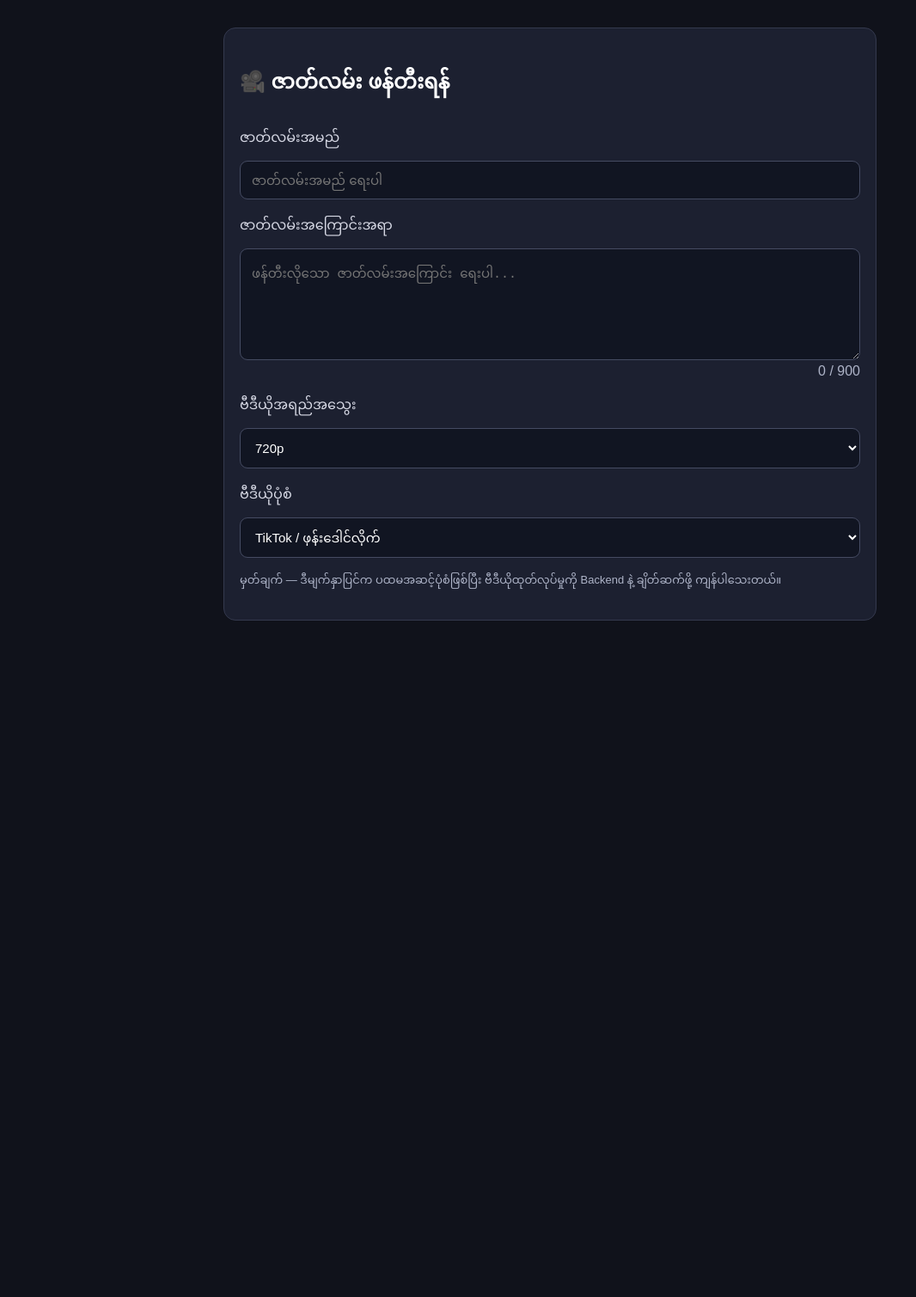
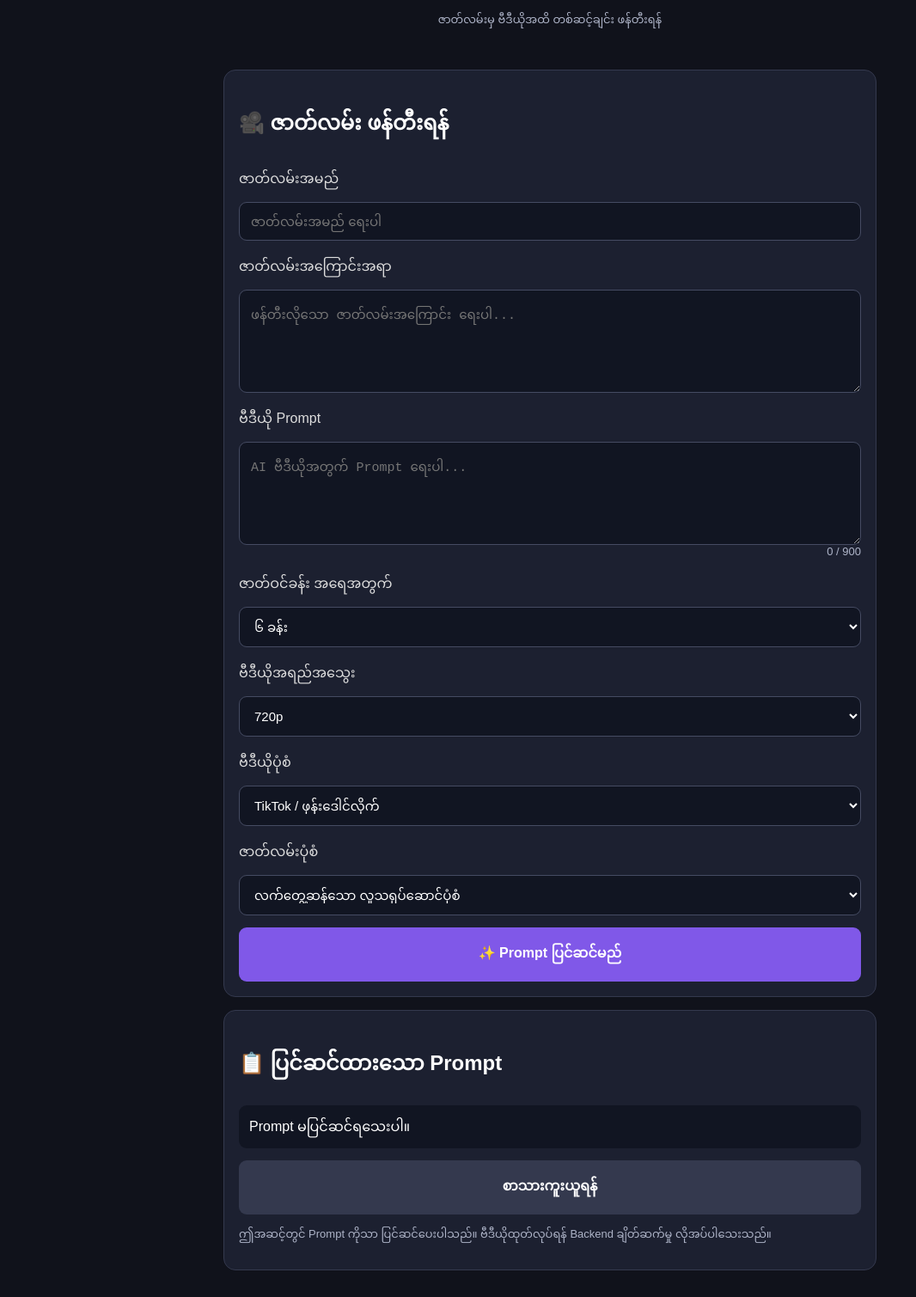
Before and after one commit to nge1366/ai-movie-recap-backend, a website: page index.html in a window 1280 px wide. Shown: the part 155-1664 px from the top of the page at 86% size, without its empty margins (0-1066 px from the left). Before the commit the page ends 915 px from the top, so only its background shows below. Drawn offline with Linux system fonts and the light colour scheme.

Commit message:
Refactor HTML structure and styles for clarity

```diff
--- a/index.html
+++ b/index.html
@@ -1,3 +1,5 @@
+HTML
+
 <!DOCTYPE html>
 <html lang="my">
 <head>
@@ -5,77 +7,49 @@
 <meta name="viewport" content="width=device-width, initial-scale=1">
 <title>AI MOVIE RECAP STUDIO</title>
 <style>
-    * { box-sizing: border-box; }
-    body {
-      margin: 0;
-      padding: 20px;
-      background: #10121b;
-      color: #fff;
-      font-family: Arial, sans-serif;
-    }
-    .container {
-      max-width: 760px;
-      margin: auto;
-    }
-    header {
-      text-align: center;
-      padding: 25px 10px;
-    }
-    h1 { color: #a78bfa; font-size: 26px; }
-    .panel {
-      background: #1c2030;
-      border: 1px solid #34394e;
-      border-radius: 14px;
-      padding: 18px;
-      margin-bottom: 18px;
-    }
-    label {
-      display: block;
-      margin: 14px 0 8px;
-      color: #d7d9e5;
-    }
-    input, textarea, select {
-      width: 100%;
-      padding: 13px;
-      border-radius: 9px;
-      border: 1px solid #454b62;
-      background: #111522;
-      color: white;
-      font-size: 15px;
-    }
-    textarea { min-height: 130px; resize: vertical; }
-    button {
-      width: 100%;
-      padding: 14px;
-      margin-top: 15px;
-      border: 0;
-      border-radius: 9px;
-      background: #8058e8;
-      color: white;
-      font-size: 16px;
-      font-weight: bold;
-    }
-    .note { color: #aeb4c8; font-size: 13px; }
-    #count { text-align: right; color: #aeb4c8; }
+*{box-sizing:border-box}
+body{margin:0;padding:16px;background:#10121b;color:#fff;font-family:Arial,sans-serif}
+main{max-width:760px;margin:auto}
+header{text-align:center;padding:20px 8px}
+h1{color:#a78bfa;font-size:25px}
+.panel{background:#1c2030;border:1px solid #34394e;border-radius:14px;padding:17px;margin:15px 0}
+label{display:block;margin:14px 0 8px;color:#ddd}
+input,textarea,select{width:100%;padding:13px;border-radius:9px;border:1px solid #454b62;background:#111522;color:white;font-size:15px}
+textarea{min-height:120px;resize:vertical}
+button{width:100%;padding:14px;margin-top:14px;border:0;border-radius:9px;background:#8058e8;color:white;font-size:16px;font-weight:bold}
+.secondary{background:#34394e}
+.note{color:#aeb4c8;font-size:13px;line-height:1.6}
+#count{text-align:right;color:#aeb4c8;font-size:13px}
+#result{white-space:pre-wrap;overflow-wrap:anywhere;line-height:1.6;background:#111522;padding:12px;border-radius:9px;min-height:50px}
 </style>
 </head>
 <body>
-  <main class="container">
+<main>
 <header>
 <h1>🎬 AI MOVIE RECAP STUDIO</h1>
 <p>AI ရုပ်ရှင်ဇာတ်လမ်း ဖန်တီးရေးစတူဒီယို</p>
+<p class="note">ဇာတ်လမ်းမှ ဗီဒီယိုအထိ တစ်ဆင့်ချင်း ဖန်တီးရန်</p>
 </header>
 
 <section class="panel">
 <h2>🎥 ဇာတ်လမ်း ဖန်တီးရန်</h2>
 
 <label>ဇာတ်လမ်းအမည်</label>
-      <input id="title" placeholder="ဇာတ်လမ်းအမည် ရေးပါ">
+<input id="title" maxlength="100" placeholder="ဇာတ်လမ်းအမည် ရေးပါ">
 
 <label>ဇာတ်လမ်းအကြောင်းအရာ</label>
-      <textarea id="prompt" maxlength="900"
-        placeholder="ဖန်တီးလိုသော ဇာတ်လမ်းအကြောင်း ရေးပါ..."></textarea>
+<textarea id="story" placeholder="ဖန်တီးလိုသော ဇာတ်လမ်းအကြောင်း ရေးပါ..."></textarea>
+
+<label>ဗီဒီယို Prompt</label>
+<textarea id="prompt" maxlength="900" placeholder="AI ဗီဒီယိုအတွက် Prompt ရေးပါ..."></textarea>
 <div id="count">0 / 900</div>
+
+<label>ဇာတ်ဝင်ခန်း အရေအတွက်</label>
+<select id="scenes">
+<option value="6">၆ ခန်း</option>
+<option value="9">၉ ခန်း</option>
+<option value="12">၁၂ ခန်း</option>
+</select>
 
 <label>ဗီဒီယိုအရည်အသွေး</label>
 <select id="resolution">
@@ -89,16 +63,65 @@
 <option value="16:9">YouTube / အလျားလိုက်</option>
 </select>
 
-      <p class="note">မှတ်ချက် — ဒီမျက်နှာပြင်က ပထမအဆင့်ပုံစံဖြစ်ပြီး ဗီဒီယိုထုတ်လုပ်မှုကို Backend နဲ့ ချိတ်ဆက်ဖို့ ကျန်ပါသေးတယ်။</p>
+<label>ဇာတ်လမ်းပုံစံ</label>
+<select id="style">
+<option>လက်တွေ့ဆန်သော လူသရုပ်ဆောင်ပုံစံ</option>
+<option>ဟာသဇာတ်လမ်း</option>
+<option>စိတ်လှုပ်ရှားဖွယ် ဇာတ်လမ်း</option>
+<option>အချစ်ဇာတ်လမ်း</option>
+</select>
+
+<button id="prepare">✨ Prompt ပြင်ဆင်မည်</button>
+</section>
+
+<section class="panel">
+<h2>📋 ပြင်ဆင်ထားသော Prompt</h2>
+<div id="result">Prompt မပြင်ဆင်ရသေးပါ။</div>
+<button class="secondary" id="copy">စာသားကူးယူရန်</button>
+<p class="note">ဤအဆင့်တွင် Prompt ကိုသာ ပြင်ဆင်ပေးပါသည်။ ဗီဒီယိုထုတ်လုပ်ရန် Backend ချိတ်ဆက်မှု လိုအပ်ပါသေးသည်။</p>
 </section>
 </main>
 
 <script>
-    const promptBox = document.getElementById("prompt");
-    const count = document.getElementById("count");
+const promptBox=document.getElementById("prompt");
+const count=document.getElementById("count");
+const result=document.getElementById("result");
 
-    promptBox.addEventListener("input", () => {
-      count.textContent = [...promptBox.value].length + " / 900";
+promptBox.addEventListener("input",()=>{
+ count.textContent=[...promptBox.value].length+" / 900";
+});
+
+document.getElementById("prepare").addEventListener("click",()=>{
+ const title=document.getElementById("title").value.trim();
+ const story=document.getElementById("story").value.trim();
+ const prompt=promptBox.value.trim();
+
+ if(!title||!story||!prompt){
+  result.textContent="ဇာတ်လမ်းအမည်၊ ဇာတ်လမ်းအကြောင်းအရာနဲ့ Prompt ကို ဖြည့်ပေးပါ။";
+  return;
+ }
+ if([...prompt].length>900){
+  result.textContent="Prompt က စာလုံး ၉၀၀ ကျော်နေပါတယ်။";
+  return;
+ }
+
+ result.textContent=
+ "ဇာတ်လမ်းအမည်: "+title+
+ "\nဇာတ်လမ်းအကြောင်း: "+story+
+ "\nဇာတ်ဝင်ခန်း: "+document.getElementById("scenes").value+
+ "\nအရည်အသွေး: "+document.getElementById("resolution").value+
+ "\nဗီဒီယိုပုံစံ: "+document.getElementById("ratio").value+
+ "\nဇာတ်လမ်းပုံစံ: "+document.getElementById("style").value+
+ "\n\nPrompt:\n"+prompt;
+});
+
+document.getElementById("copy").addEventListener("click",async()=>{
+ try{
+  await navigator.clipboard.writeText(result.textContent);
+  alert("စာသားကို ကူးယူပြီးပါပြီ။");
+ }catch(e){
+  alert("စာသားကို ဖိထားပြီး ကိုယ်တိုင်ကူးယူပါ။");
+ }
 });
 </script>
 </body>
```
Lines whose indentation alone changed are shown as unchanged.
